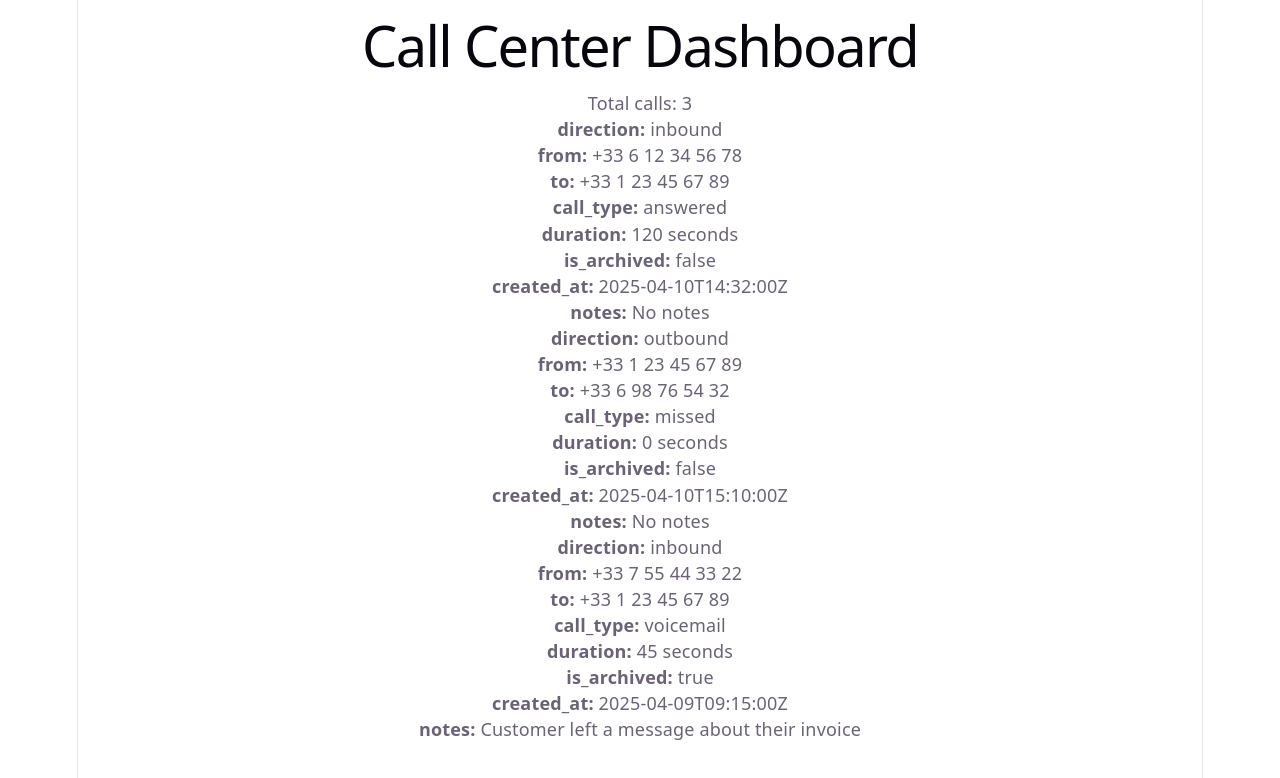
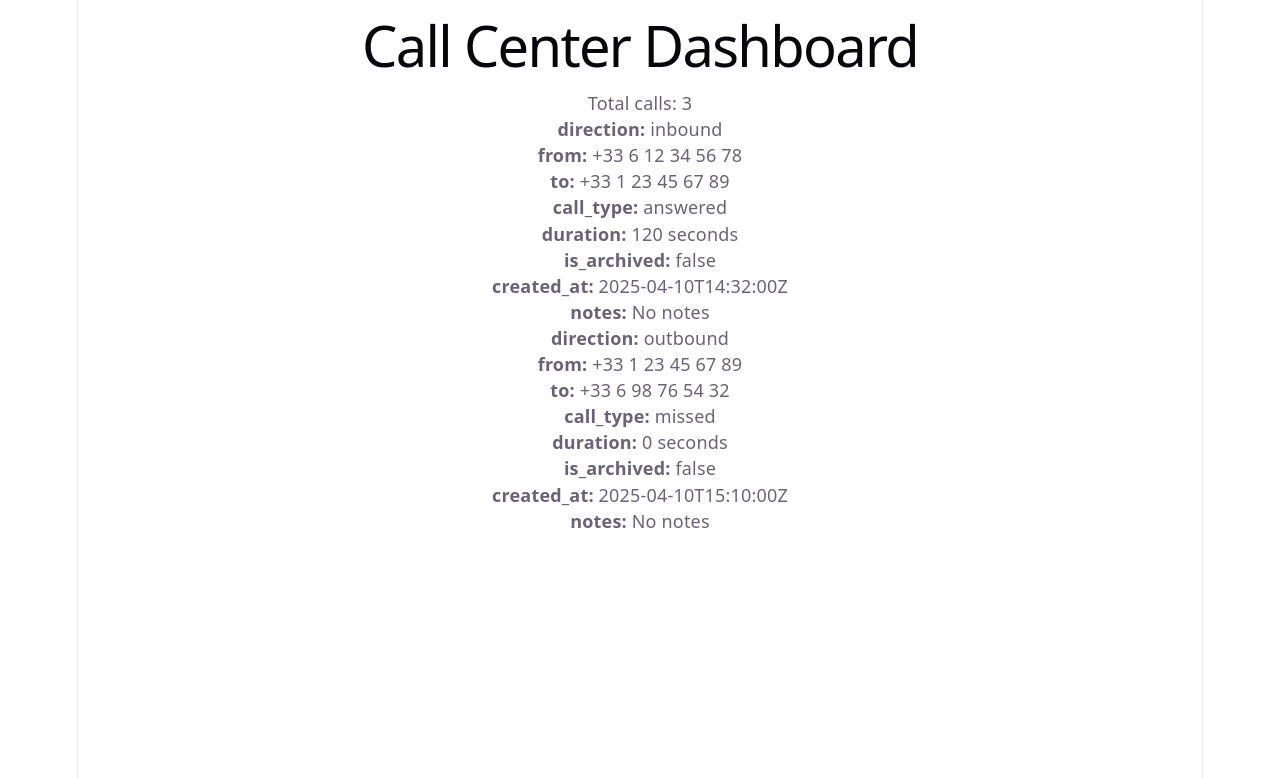
Before and after one commit to DimGianno/Call-Center-Frontend, a React (Vite) app in the folder call-center/: page / in a window 1280 px wide. Shown: the top 778 px of the page. Built offline with nearby package versions, Linux system fonts and the light colour scheme.

Commit message:
Filter archived calls in Call Center Dashboard

```diff
--- a/call-center/src/App.tsx
+++ b/call-center/src/App.tsx
@@ -17,7 +17,9 @@ function App() {
         <p>Total calls: {calls.length}</p>
       </div>
       <div>
-        {calls.map((call) => {
+        {calls
+        .filter((call) => call.is_archived === false)
+        .map((call) => {
           return (
           <div key={call.id} className="call-card">
             <p><strong>direction:</strong> {call.direction}</p>
```
